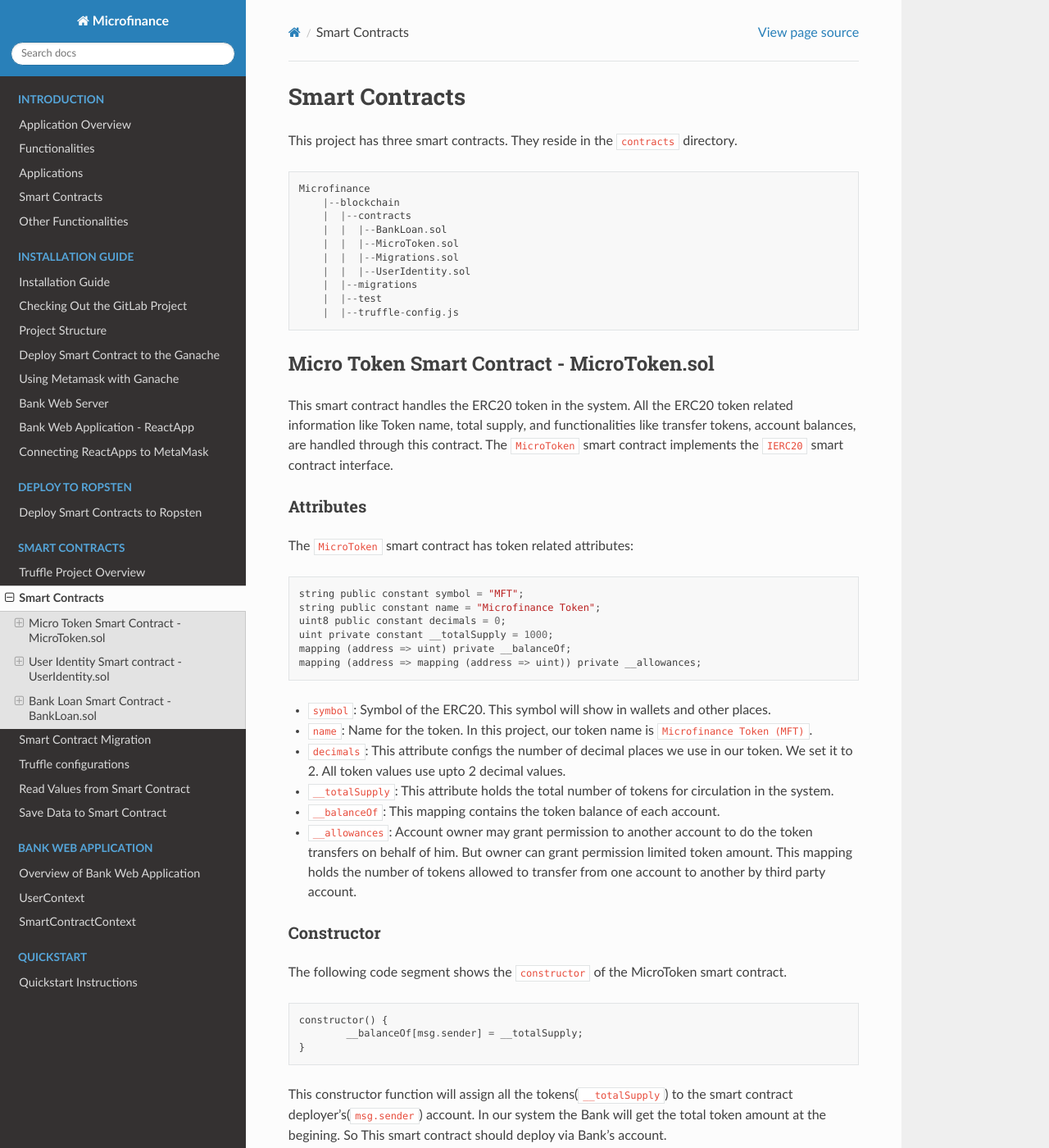
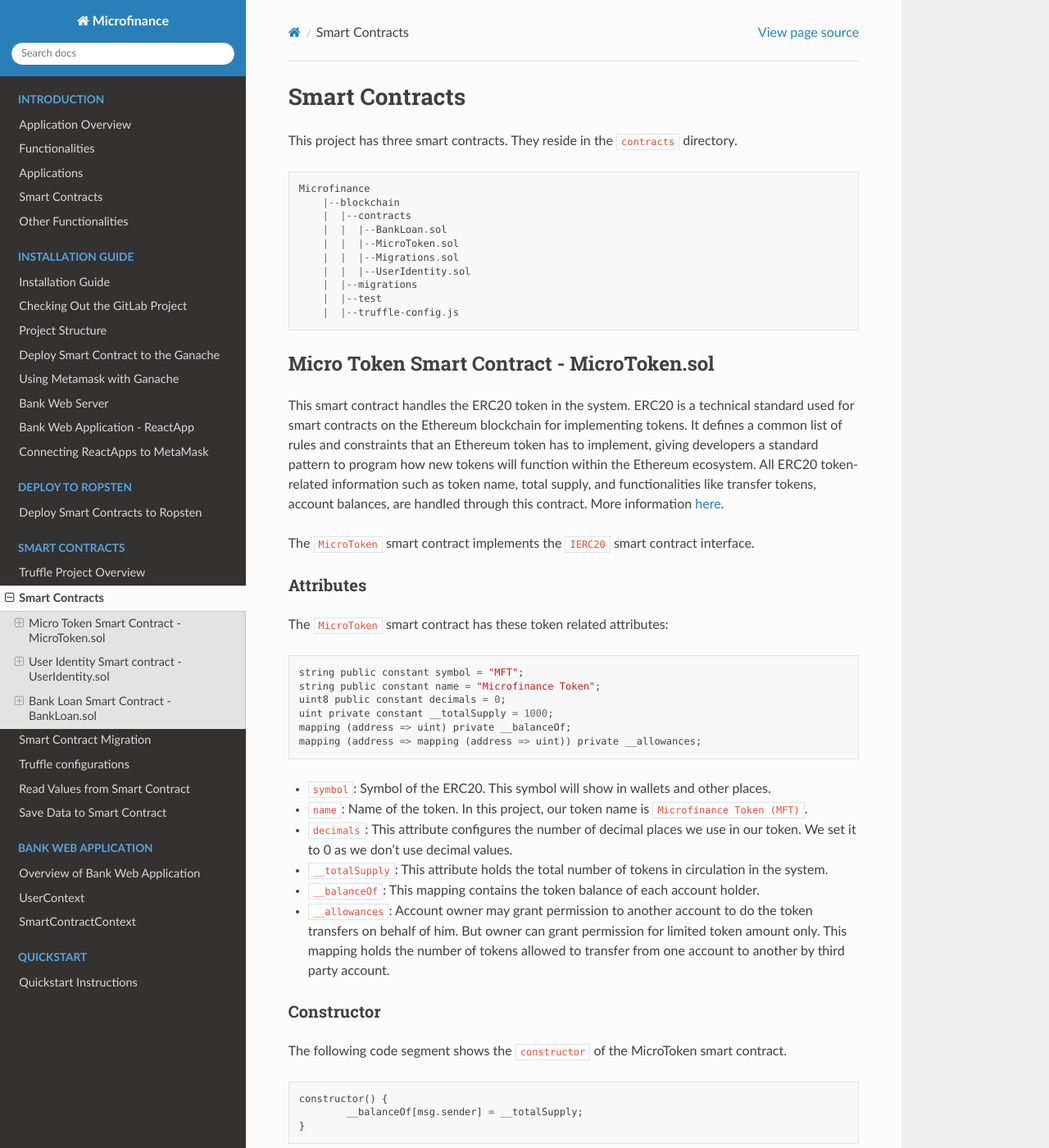
Before and after one commit to NivedithaKarthikeyan/LandregistryApp, a Sphinx documentation site: the page built from docs/source/blockchain/smartContracts.rst, in a window 1280 px wide and 1400 px high. Shown: the whole window at 82% size. Built offline with Sphinx 7.4.7 and the Read the Docs theme 2.0.0, drawn with Linux system fonts in a browser that asks for light colours.

Commit message:
Update docs/source/blockchain/smartContracts.rst

```diff
--- a/docs/source/blockchain/smartContracts.rst
+++ b/docs/source/blockchain/smartContracts.rst
@@ -19,14 +19,19 @@ They reside in the ``contracts`` directory. ::
 Micro Token Smart Contract - MicroToken.sol
 -------------------------------------------
 
-This smart contract handles the ERC20 token in the system. All the ERC20 token related information like
-Token name, total supply, and functionalities like transfer tokens, account balances, are handled through this contract. The ``MicroToken`` smart contract implements the ``IERC20`` smart contract interface.
+This smart contract handles the ERC20 token in the system.
+ERC20 is a technical standard used for smart contracts on the Ethereum blockchain for implementing tokens. It defines a common list of rules and constraints that an Ethereum token has to implement, giving developers a standard pattern to program how new tokens will function within the Ethereum ecosystem.
+All ERC20 token-related information such as token name, total supply, and functionalities like transfer tokens, account balances, are handled through this contract.
+More information `here <https://github.com/OpenZeppelin/openzeppelin-contracts/blob/master/contracts/token/ERC20/ERC20.sol>`_.
+
+
+The ``MicroToken`` smart contract implements the ``IERC20`` smart contract interface.
 
 
 Attributes
 ~~~~~~~~~~
 
-The ``MicroToken`` smart contract has token related attributes: ::
+The ``MicroToken`` smart contract has these token related attributes: ::
 
     string public constant symbol = "MFT";
     string public constant name = "Microfinance Token";
@@ -36,11 +41,11 @@ The ``MicroToken`` smart contract has token related attributes: ::
     mapping (address => mapping (address => uint)) private __allowances;
 
 * ``symbol``: Symbol of the ERC20. This symbol will show in wallets and other places.
-* ``name``: Name for the token. In this project, our token name is ``Microfinance Token (MFT)``.
-* ``decimals``: This attribute configs the number of decimal places we use in our token. We set it to 2. All  token values use upto 2 decimal values.
-* ``__totalSupply``: This attribute holds the total number of tokens for circulation in the system.
-* ``__balanceOf``: This mapping contains the token balance of each account.
-* ``__allowances``: Account owner may grant permission to another account to do the token transfers on behalf of him. But owner can grant permission limited token amount. This mapping holds the number of tokens allowed to transfer from one account to another by third party account.
+* ``name``: Name of the token. In this project, our token name is ``Microfinance Token (MFT)``.
+* ``decimals``: This attribute configures the number of decimal places we use in our token. We set it to 0 as we don't use decimal values.
+* ``__totalSupply``: This attribute holds the total number of tokens in circulation in the system.
+* ``__balanceOf``: This mapping contains the token balance of each account holder.
+* ``__allowances``: Account owner may grant permission to another account to do the token transfers on behalf of him. But owner can grant permission for limited token amount only. This mapping holds the number of tokens allowed to transfer from one account to another by third party account.
 
 Constructor
 ~~~~~~~~~~~
```
